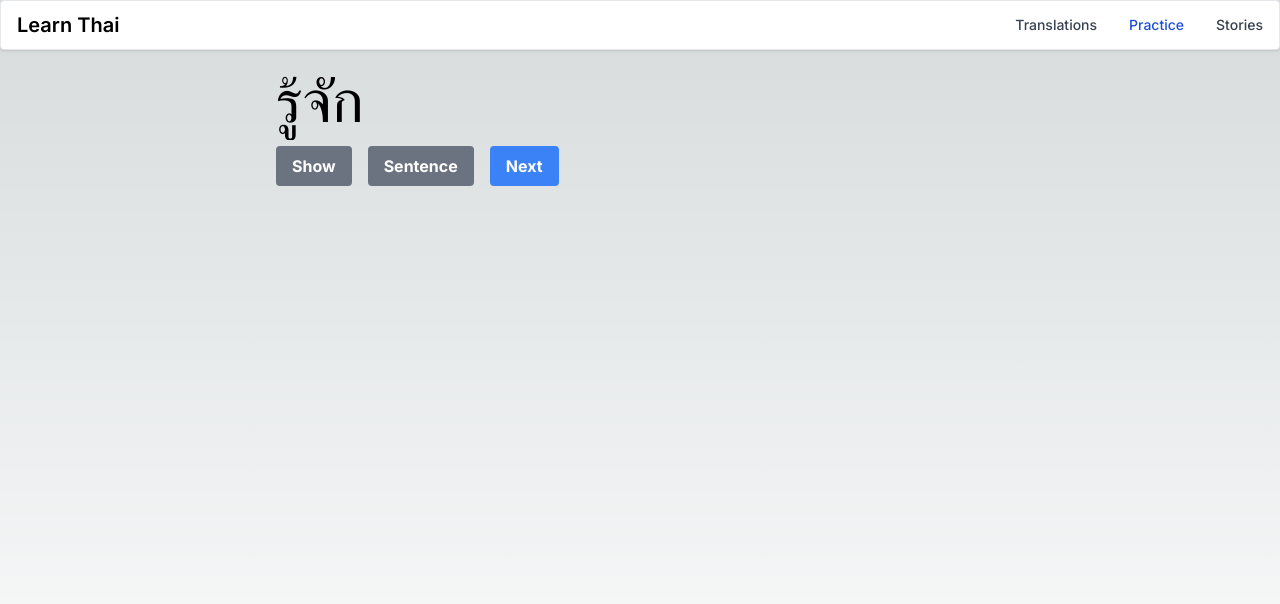
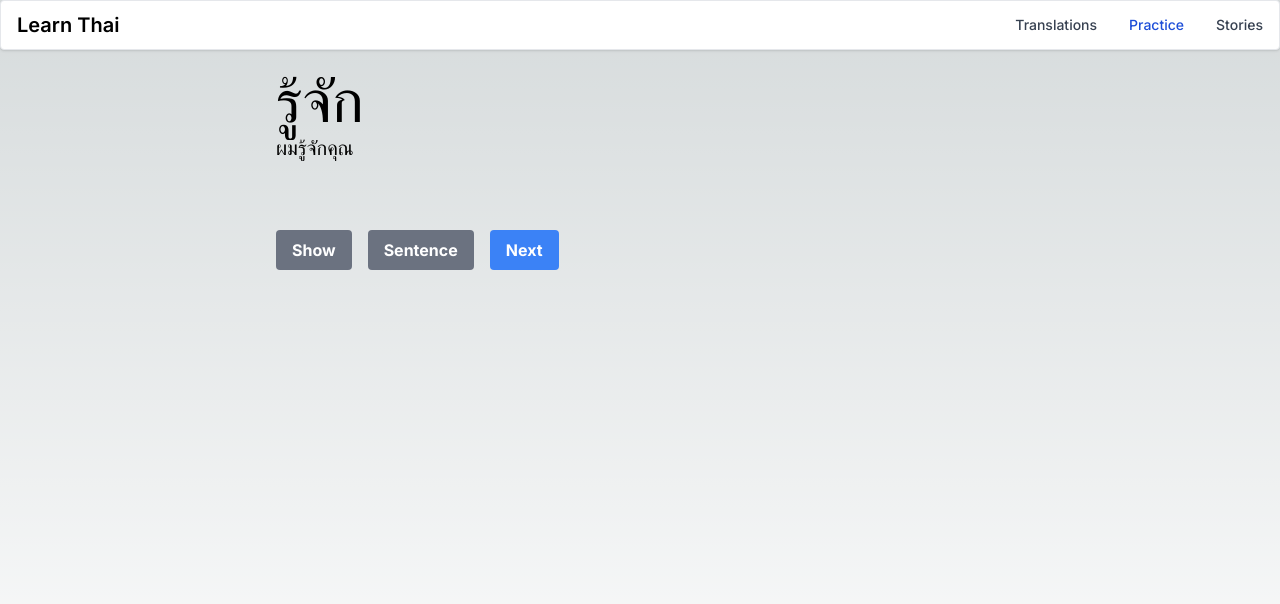
Before and after one commit to cameronrw-nz/thai-translations, a Next.js app: page /thai-translations/practice in a window 1280 px wide. Shown: the top 604 px of the page. Built offline with nearby package versions, Linux system fonts and the light colour scheme.

Commit message:
Hiding practice translation on next and fixing height of practice card

```diff
--- a/app/practice/cards.tsx
+++ b/app/practice/cards.tsx
@@ -9,17 +9,18 @@ import { Translation, TranslationLanguage } from "../common/translation";
 const translations = ProcessTranslations();
 
 export function Cards() {
-    const [isShowingSentence, setIsShowingSentence] = useState<boolean>();
+    const [isShowingSentence, setIsShowingSentence] = useState<boolean>(true);
     const [isShowingTranslation, setIsShowingTranslation] = useState<boolean>();
     const [translation, setTranslation] = useState<ITranslation>(translations[Math.floor(Math.random() * translations.length)]);
 
     function nextTranslation() {
         setTranslation(translations[Math.floor(Math.random() * translations.length)])
+        setIsShowingTranslation(false)
     }
 
     return (
         <Container className="space-y-4 m-1">
-            <Container className="space-y-1">
+            <Container className="space-y-1 h-36">
                 <Translation language={TranslationLanguage.Thai} size="large">{translation.thai}</Translation>
                 {isShowingSentence ? <Translation language={TranslationLanguage.Thai} size="small">{translation.sentence}</Translation> : null}
                 {isShowingTranslation ? <Translation language={TranslationLanguage.English} size="large">{translation.english.join(" / ")}</Translation> : null}
```
